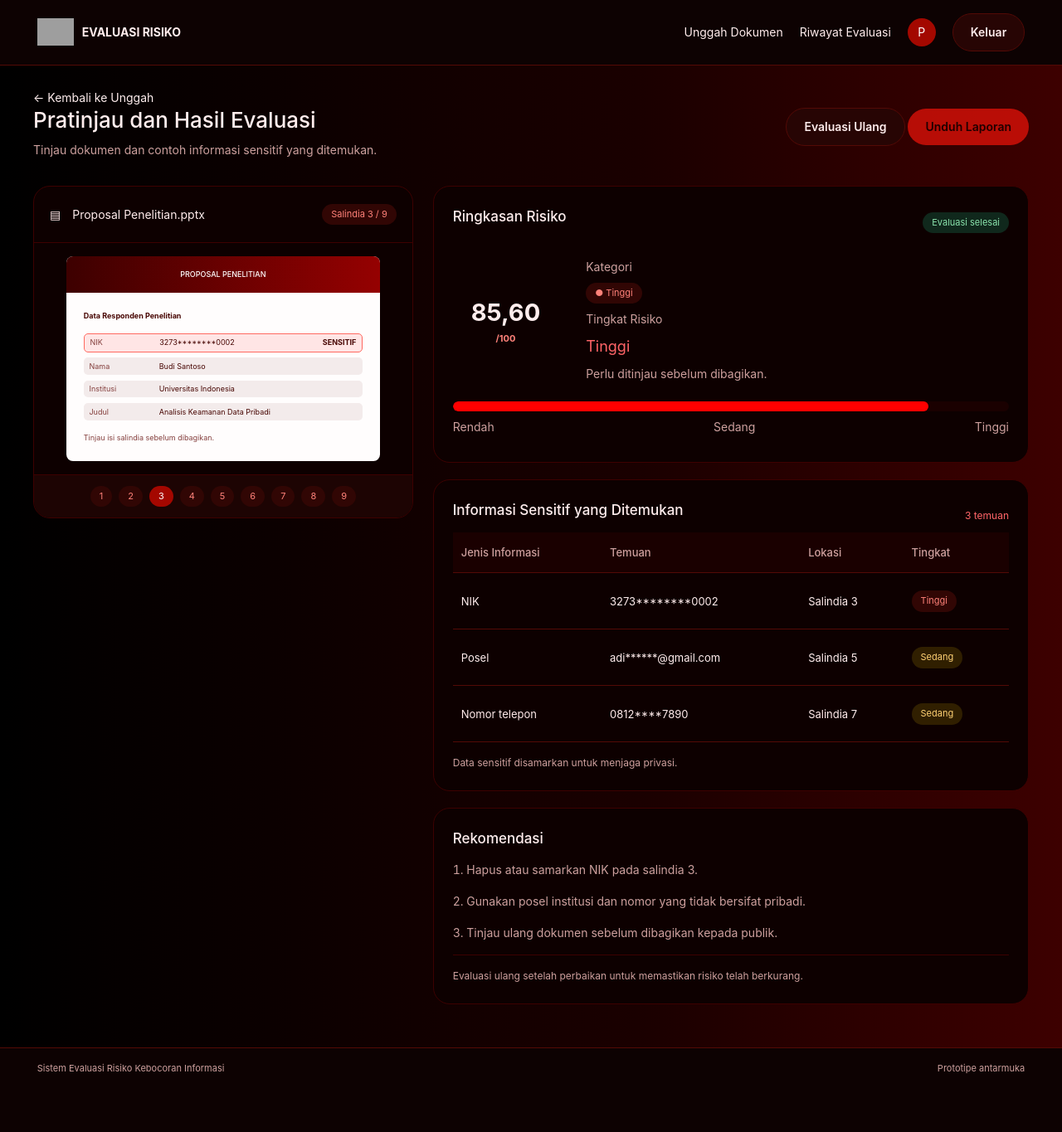
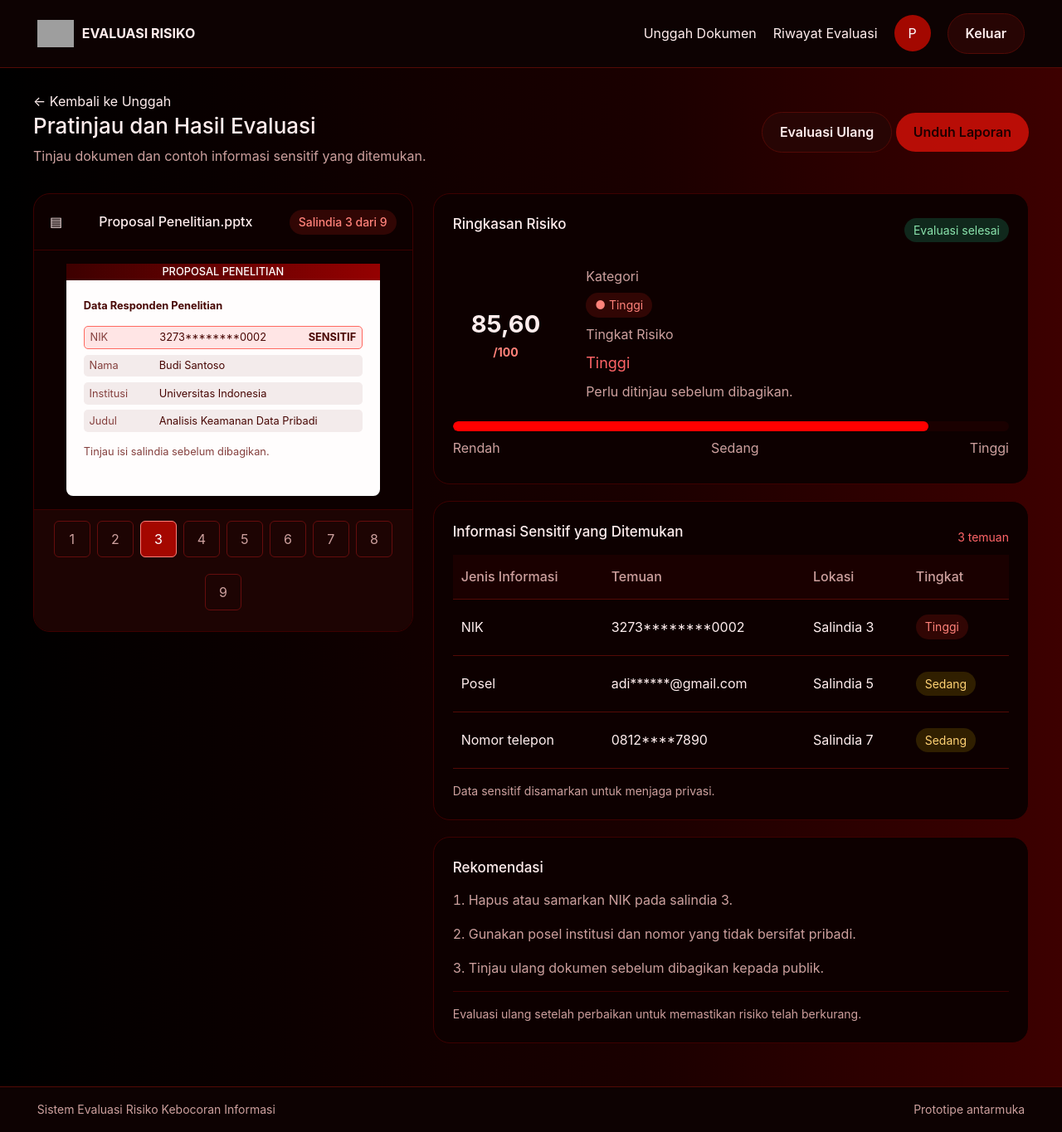
Before and after one commit to Beru003/EVL, a Laravel app: page /hasil in a window 1280 px wide. Shown: the whole page at 83% size. Before the commit the page ends 1295 px from the top, so only its background shows below. Run offline with Laravel 12, Linux system fonts and the light colour scheme; a user stored in the database is signed in; data comes from the database, SQL or seed files in the repository; style sheets or scripts are compiled from the project's sources; grey boxes are pictures that could not be loaded.

Commit message:
WCAG phase 1

```diff
--- a/resources/css/app.css
+++ b/resources/css/app.css
@@ -14,14 +14,13 @@
     --red: #ff140a;
 }
 body {
-    min-width: 1024px;
     background: linear-gradient(100deg, #000, #180302 52%, #440502);
     color: #ffeded;
-    font: 14px/1.55 Inter, system-ui, sans-serif;
+    font: 16px/1.55 Inter, system-ui, sans-serif;
 }
 header, footer { background: #0d0202; padding: 16px 3.5%; }
 header { min-height: 68px; border-bottom: 1px solid var(--line); }
-footer { border-top: 1px solid var(--line); color: var(--muted); font-size: 11px; }
+footer { border-top: 1px solid var(--line); color: var(--muted); font-size: 14px; }
 nav { display: flex; align-items: center; gap: 20px; }
 a:hover { color: #ff958f; }
 .brand { font-weight: 700; }
@@ -38,8 +37,8 @@ section { padding: 23px; margin-bottom: 20px; background: var(--panel); border:
 .secondary { background: #270504; border: 1px solid var(--line); color: #ffeded; }
 button:disabled { opacity: .65; }
 .wide { display: block; width: 100%; margin-top: 14px; }
-small { display: inline-block; padding: 4px 11px; border-radius: 999px; background: #310604; color: #ff827a; font-size: 11px; }
-.landing { width: 860px; padding-inline: 0; }
+small { display: inline-block; padding: 4px 11px; border-radius: 999px; background: #310604; color: #ff827a; font-size: 14px; }
+.landing { width: min(860px, 100%); padding-inline: 0; }
 .hero { text-align: center; padding: 28px 0 36px; }
 .hero h1 { font-size: 46px; margin-block: 12px; }
 .drop { padding: 50px 20px; text-align: center; border: 1px dashed #9b130b; border-radius: 20px; background: radial-gradient(ellipse, #320905, #130202 75%); }
@@ -53,10 +52,12 @@ small { display: inline-block; padding: 4px 11px; border-radius: 999px; backgrou
 .result { grid-template-columns: 38% minmax(0, 1fr); margin-top: 18px; }
 .viewer { overflow: hidden; padding: 0; }
 .viewer .bar, .thumbs { padding: 13px 19px; background: #1d0403; }
-.thumbs { display: flex; gap: 8px; }
+.thumbs { display: flex; gap: 8px; list-style: none; margin: 0; }
+.thumbs li { display: grid; min-width: 44px; min-height: 44px; place-items: center; padding: 4px 8px; border: 1px solid #650d0d; border-radius: 6px; }
+.thumbs [aria-current="step"] { background: #a40700; color: #fff; border-color: #ff827a; }
+.viewer-title { width: 100%; margin: 0; color: inherit; font-size: 16px; }
 .selected { background: #a40700; color: white; }
-.slide { max-width: 688px; aspect-ratio: 688 / 450; margin: 24px auto; width: 82%; overflow: hidden; background: #fffdfd; color: #480704; border-radius: 8px; font-size: clamp(8px, 1vw, 14px); }
-.result .slide { font-size: 9px; }
+.slide { max-width: 688px; min-height: 280px; margin: 24px auto; width: 82%; background: #fffdfd; color: #480704; border-radius: 8px; font-size: clamp(12px, 1vw, 16px); }
 .slide h3 { padding: 4%; text-align: center; background: linear-gradient(100deg, #420400, #a50900); color: white; }
 .slide-content { padding: 5.5%; }
 .slide-content p, .slide-content dt { color: #843f3d; }
@@ -67,7 +68,8 @@ dl div { display: flex; justify-content: space-between; gap: 10px; padding: 5px
 .score { display: flex; align-items: center; gap: 55px; padding: 15px 22px; }
 .score strong { font-size: 29px; }
 progress { width: 100%; accent-color: var(--red); }
-table { width: 100%; border-collapse: collapse; text-align: left; font-size: 13px; }
+table { width: 100%; border-collapse: collapse; text-align: left; font-size: 16px; }
+caption { text-align: left; }
 th { background: #200403; color: var(--muted); font-weight: 450; }
 th, td { padding: 14px 10px; border-bottom: 1px solid var(--line); }
 ol { list-style: decimal inside; }
@@ -77,6 +79,7 @@ li { margin-bottom: 12px; }
 .history main { width: 100%; }
 .filters { grid-template-columns: 1fr 175px 185px auto; align-items: end; gap: 14px; }
 input, select { display: block; width: 100%; border: 1px solid var(--line); background: #200403; color: inherit; border-radius: 10px; margin-top: 7px; padding: 13px; }
+input::placeholder { color: #cda09e; opacity: 1; }
 .auth { grid-template-columns: 1fr 1fr; padding: 24px; }
 .auth-brand { padding: 45px; }
 .auth-brand h1 { font-size: 42px; }
@@ -85,11 +88,68 @@ input, select { display: block; width: 100%; border: 1px solid var(--line); back
 .auth-form h1 { margin: 12px 0; }
 .auth-form label { display: block; margin: 19px 0; }
 
+.skip-link {
+    position: absolute;
+    z-index: 1000;
+    top: 8px;
+    left: 8px;
+    transform: translateY(-160%);
+    padding: 12px 16px;
+    border-radius: 8px;
+    background: #fff;
+    color: #260000;
+}
+.skip-link:focus { transform: translateY(0); }
+:where(a, button, input, select, textarea, [tabindex]):focus-visible {
+    outline: 3px solid #fff;
+    outline-offset: 3px;
+}
+.table-scroll { max-width: 100%; overflow-x: auto; }
+.table-scroll:focus-visible { outline: 3px solid #fff; outline-offset: 2px; }
+th, td { min-width: 5rem; }
+button, .button, input[type="checkbox"] { min-height: 24px; }
+input[type="checkbox"] { min-width: 24px; min-height: 24px; }
+
+@media (max-width: 800px) {
+    header.bar { flex-wrap: wrap; gap: 12px; }
+    header nav { flex-wrap: wrap; gap: 12px; }
+    .trio, .preview, .result, .history, .auth { grid-template-columns: minmax(0, 1fr); }
+    .history { min-height: auto; padding: 24px; }
+    .history aside { padding: 16px 0; }
+    .history main { min-width: 0; }
+    .filters { grid-template-columns: minmax(0, 1fr); }
+    .auth { padding: 16px; }
+    .auth-form { min-height: 0; }
+    .halaman-masuk .masuk-panel, .halaman-daftar .masuk-panel { min-height: 0; }
+    .auth.halaman-daftar { min-height: 100vh; }
+    .hasil-page .result { grid-template-columns: minmax(0, 1fr); }
+    .score { flex-wrap: wrap; gap: 20px; }
+    .bar { flex-wrap: wrap; }
+    .slide { width: calc(100% - 24px); min-height: 240px; }
+}
+@media (max-width: 480px) {
+    header, footer { padding: 14px 16px; }
+    .halaman-unggah > header { height: auto; padding: 12px 16px; }
+    .halaman-unggah > footer { padding: 24px 16px; }
+    main, .hasil-page, .pratinjau-page { padding: 20px 16px; }
+    .hero h1 { font-size: clamp(32px, 10vw, 42px); }
+    .hero br { display: none; }
+    .unggah-card { padding: 16px !important; }
+    .halaman-masuk .masuk-panel { padding: 28px 20px; }
+    .masuk-identitas { padding: 24px 8px; }
+    .masuk-ilustrasi { width: 200px; height: 200px; }
+    .masuk-slogan { font-size: 32px; line-height: 1.35; }
+    .slide dl div { grid-template-columns: minmax(0, 1fr); gap: 2px; }
+}
+@media (prefers-reduced-motion: reduce) {
+    *, *::before, *::after { scroll-behavior: auto !important; animation-duration: 0.01ms !important; animation-iteration-count: 1 !important; transition-duration: 0.01ms !important; }
+}
+
 .avatar {
     display: grid;
     place-items: center;
-    width: 34px;
-    height: 34px;
+    width: 44px;
+    height: 44px;
     border-radius: 50%;
     background: #a30800;
     color: #fff;
--- a/resources/css/hasil.css
+++ b/resources/css/hasil.css
@@ -95,8 +95,9 @@
 
 .hasil-page .hasil-catatan {
     margin: 16px 0 0;
-    font-size: 12px;
+    font-size: 14px;
 }
+.hasil-page .text-xs { font-size: 14px; }
 
 .hasil-page .hasil-rekomendasi li {
     margin-bottom: 16px;
--- a/resources/css/masuk.css
+++ b/resources/css/masuk.css
@@ -18,6 +18,7 @@
     font-size: 40px;
     line-height: 1.5;
 }
+.masuk-slogan { font-size: 40px; line-height: 1.5; color: #ffeded; }
 .masuk-pesan > p {
     max-width: 520px;
     margin: 24px 0;
@@ -63,14 +64,14 @@
     flex-wrap: wrap;
     gap: 12px 24px;
     color: #d4a0a0;
-    font-size: 12px;
+    font-size: 14px;
 }
 .masuk-fitur li {
     margin: 0;
 }
 .masuk-kredit {
     margin: 24px 0 0;
-    font-size: 11px;
+    font-size: 14px;
 }
 .halaman-masuk .masuk-panel {
     min-height: max(850px, calc(100vh - 48px));
@@ -98,11 +99,11 @@
     align-items: center;
     gap: 8px;
     color: #d4a0a0;
-    font-size: 12px;
+    font-size: 14px;
 }
 .masuk-opsi input {
-    width: 16px;
-    height: 16px;
+    width: 24px;
+    height: 24px;
     margin: 0;
     accent-color: #950101;
 }
@@ -127,7 +128,7 @@
     margin-top: 32px;
     padding-top: 12px;
     border-top: 1px solid #530a06;
-    font-size: 12px;
+    font-size: 14px;
 }
 .halaman-masuk :focus-visible {
     outline: 2px solid #fff0f0;
--- a/resources/css/pratinjau.css
+++ b/resources/css/pratinjau.css
@@ -106,7 +106,7 @@
     margin: 20px 0;
     padding: 14px 0;
     border-block: 1px solid #360909;
-    font-size: 12px;
+    font-size: 14px;
 }
 
 .pratinjau-status,
@@ -115,7 +115,7 @@
     border-radius: 12px;
     background: #230202;
     color: #d4a0a0;
-    font-size: 12px;
+    font-size: 14px;
 }
 
 .pratinjau-status strong {
@@ -126,7 +126,7 @@
 .pratinjau-daftar {
     list-style: none;
     margin: 14px 0;
-    font-size: 12px;
+    font-size: 14px;
 }
 
 .pratinjau-page .wide {
--- a/resources/css/riwayat.css
+++ b/resources/css/riwayat.css
@@ -36,12 +36,12 @@
     padding: 16px;
     border-radius: 12px;
     background: #1a0000;
-    font-size: 12px;
+    font-size: 14px;
 }
 
 .riwayat-lokasi {
     margin: 8px 0 40px;
-    font-size: 12px;
+    font-size: 14px;
 }
 
 .riwayat-judul {
@@ -61,12 +61,13 @@
 
 .riwayat-page section .bar > p {
     margin: 0 0 14px;
-    font-size: 12px;
+    font-size: 14px;
 }
 
 .riwayat-page .filters {
     grid-template-columns: minmax(140px, 1fr) 182px 214px auto;
 }
+.riwayat-page .filter-note { font-size: 14px; }
 
 .riwayat-page .button {
     background: #950101;
@@ -88,7 +89,7 @@
 
 .riwayat-page td p {
     margin: 2px 0 0;
-    font-size: 11px;
+    font-size: 14px;
 }
 
 .riwayat-page .risiko-sedang {
--- a/resources/css/unggah.css
+++ b/resources/css/unggah.css
@@ -114,7 +114,8 @@
     align-items: center;
     min-height: 46px;
     margin: 0;
-    background: #ff0000;
+    background: #a30800;
+    color: #fff;
 }
 .halaman-unggah a:focus-visible {
     outline: 2px solid #fff0f0;
@@ -161,3 +162,9 @@
     background: transparent;
     border: 0;
 }
+.halaman-unggah .unggah-subtitle { font-size: 13px; }
+.halaman-unggah .drop p,
+.halaman-unggah .unggah-card > p,
+.halaman-unggah .unggah-hint p,
+.halaman-unggah .trio p,
+.halaman-unggah .unggah-note p { font-size: 14px; }
--- a/resources/views/components/dokumen.blade.php
+++ b/resources/views/components/dokumen.blade.php
@@ -1,6 +1,6 @@
 @props(['hasil' => false])
-<section class="viewer">
-    <div class="bar"><span>▤　Proposal Penelitian.pptx</span><small>Salindia {{ $hasil ? 3 : 1 }} / 9</small></div>
+<section class="viewer" aria-labelledby="judul-viewer">
+    <h2 class="bar viewer-title" id="judul-viewer"><span aria-hidden="true">▤</span><span>Proposal Penelitian.pptx</span><small>Salindia {{ $hasil ? 3 : 1 }} dari 9</small></h2>
     <div class="slide">
         <h3>PROPOSAL PENELITIAN</h3>
         <div class="slide-content">
@@ -14,9 +14,9 @@
             <p>Tinjau isi salindia sebelum dibagikan.</p>
         </div>
     </div>
-    <div class="thumbs" aria-label="Indikator salindia">
+    <ol class="thumbs" aria-label="Indikator salindia">
         @foreach ($hasil ? range(1, 9) : [1, 2, 3, 4, 5, '+4 lagi'] as $nomor)
-            <small class="{{ $nomor === ($hasil ? 3 : 1) ? 'selected' : '' }}">{{ $nomor }}</small>
+            <li @if ($nomor === ($hasil ? 3 : 1)) aria-current="step" @endif>{{ $nomor }}</li>
         @endforeach
-    </div>
+    </ol>
 </section>
--- a/resources/views/evaluasi/hasil.blade.php
+++ b/resources/views/evaluasi/hasil.blade.php
@@ -1,7 +1,7 @@
 @extends('layouts.evl')
 @section('judul', 'Hasil Evaluasi')
 @section('konten')
-<main class="hasil-page">
+<main class="hasil-page" id="konten-utama">
     <div class="bar">
         <div>
             <a href="{{ route('unggah') }}">
@@ -72,19 +72,21 @@
                     <h2>Informasi Sensitif yang Ditemukan</h2>
                     <span class="text-xs text-red-400">3 temuan</span>
                 </div>
+                <div class="table-scroll" role="region" aria-label="Informasi sensitif yang ditemukan" tabindex="0">
                 <table>
+                    <caption class="sr-only">Informasi sensitif yang ditemukan pada dokumen</caption>
                     <thead>
                         <tr>
-                            <th>
+                            <th scope="col">
                                 Jenis Informasi
                             </th>
-                            <th>
+                            <th scope="col">
                                 Temuan
                             </th>
-                            <th>
+                            <th scope="col">
                                 Lokasi
                             </th>
-                            <th>
+                            <th scope="col">
                                 Tingkat
                             </th>
                         </tr>
@@ -134,6 +136,7 @@
                         </tr>
                     </tbody>
                 </table>
+                </div>
                 <p class="hasil-catatan">
                     Data sensitif disamarkan untuk menjaga privasi.
                 </p>
--- a/resources/views/evaluasi/pratinjau.blade.php
+++ b/resources/views/evaluasi/pratinjau.blade.php
@@ -1,7 +1,7 @@
 @extends('layouts.evl')
 @section('judul', 'Pratinjau Dokumen')
 @section('konten')
-<main class="pratinjau-page">
+    <main class="pratinjau-page" id="konten-utama">
     <nav class="pratinjau-breadcrumb" aria-label="Lokasi halaman">
         <a href="{{ route('unggah') }}">
             Unggah Dokumen
@@ -9,6 +9,7 @@
         <span aria-hidden="true">/</span>
         <span aria-current="page">Pratinjau Dokumen</span>
     </nav>
+    <h1 class="sr-only">Pratinjau Dokumen</h1>
     <ol class="pratinjau-stepper" aria-label="Langkah evaluasi">
         <li><span>1</span> Unggah Dokumen</li>
         <li aria-current="step"><span>2</span> Pratinjau Dokumen</li>
--- a/resources/views/evaluasi/unggah.blade.php
+++ b/resources/views/evaluasi/unggah.blade.php
@@ -1,7 +1,7 @@
 @extends('layouts.evl')
 @section('judul', 'Unggah Dokumen')
 @section('konten')
-<main class="landing">
+<main class="landing" id="konten-utama">
     <div class="hero">
         <small>
             ● Unggah · Pratinjau · Evaluasi
@@ -41,7 +41,7 @@
             Prototipe ini membuka pratinjau dokumen contoh.
         </p>
     </section>
-    <h2 class="center steps">
+    <h2 class="center steps" id="cara-kerja">
         CARA KERJA
     </h2>
     <div class="trio">
--- a/resources/views/layouts/evl.blade.php
+++ b/resources/views/layouts/evl.blade.php
@@ -7,6 +7,7 @@
     @vite('resources/css/app.css')
 </head>
 <body @if (request()->routeIs('unggah')) class="halaman-unggah" @endif>
+    <a class="skip-link" href="#konten-utama">Lewati ke konten utama</a>
     @unless (request()->routeIs('masuk', 'daftar', 'riwayat'))
         <header class="bar">
             @if (request()->routeIs('unggah'))
@@ -29,7 +30,7 @@
                 @endunless
                 <a href="{{ route('riwayat') }}">Riwayat Evaluasi</a>
                 @if (session('prototipe_masuk'))
-                    <span class="avatar" aria-label="Pengguna demo">P</span>
+                    <span class="avatar" role="img" aria-label="Pengguna demo">P</span>
                     <form method="POST" action="{{ route('keluar') }}">
                         @csrf
                         <button class="button secondary">Keluar</button>
```
Also changed, not shown: resources/views/autentikasi/daftar.blade.php (+7 -7 lines), resources/views/autentikasi/masuk.blade.php (+6 -6 lines), resources/views/evaluasi/riwayat.blade.php (+13 -7 lines).
